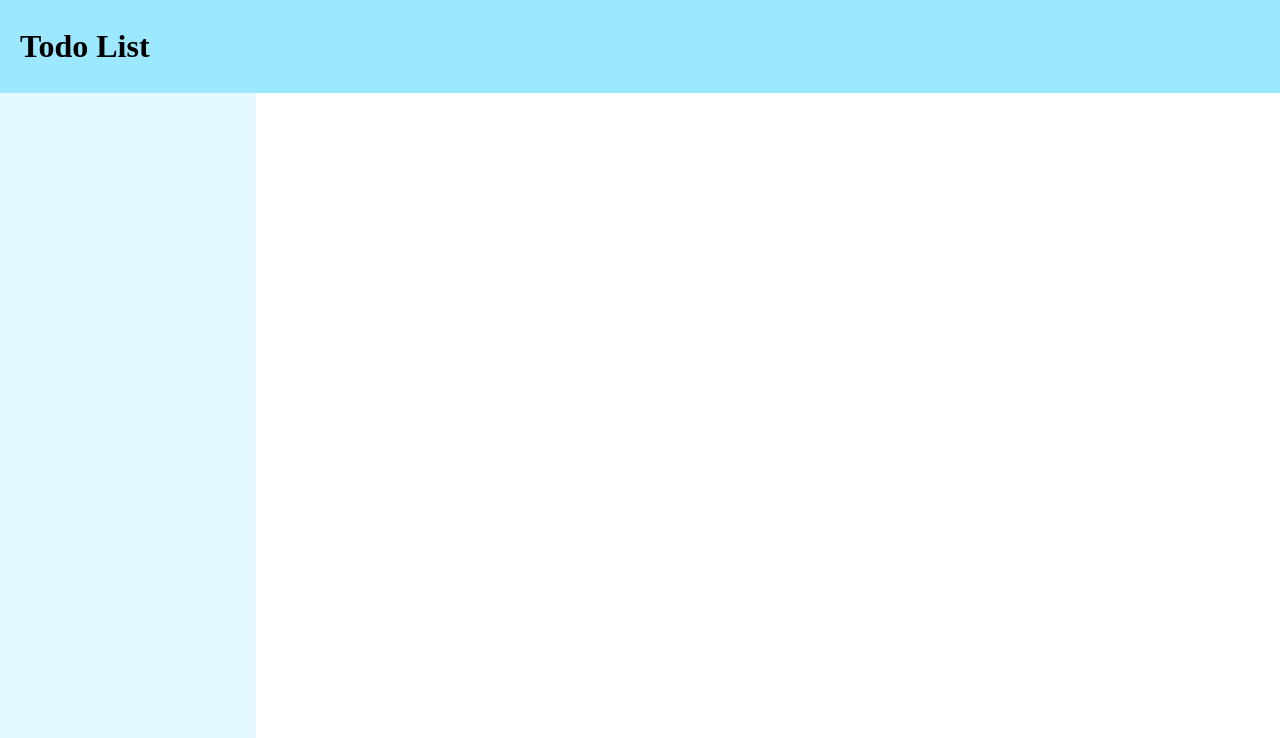
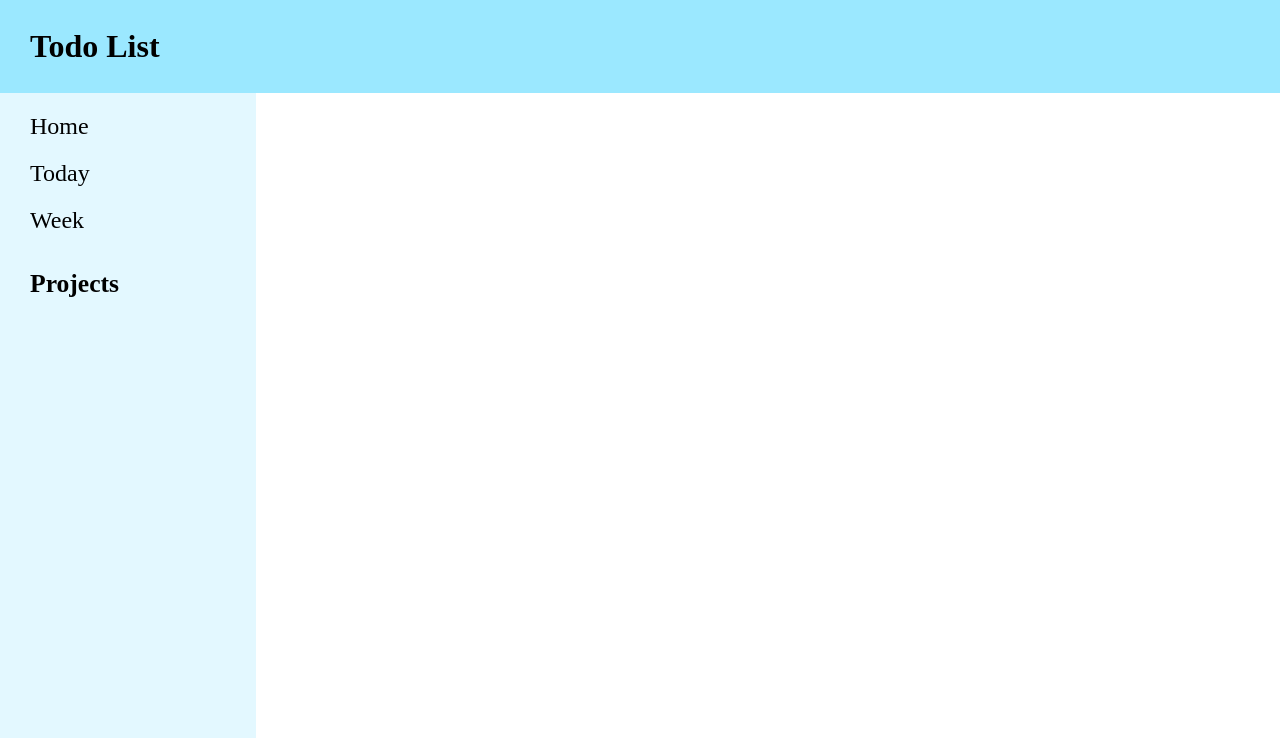
Before and after one commit to SirIsaacNeutron/todo-list, a website built with webpack: page src/template.html in a window 1280 px wide. Shown: the top 738 px of the page. Built offline with nearby package versions, Linux system fonts and the light colour scheme.

Commit message:
Add basic nav sidebar

```diff
--- a/src/styles.css
+++ b/src/styles.css
@@ -1,6 +1,7 @@
 :root {
     --nav-bg: #9be8ff;
     --sidebar-bg: rgb(227, 248, 255);
+    --header-padding: 30px;
 }
 
 * {
@@ -22,7 +23,7 @@ header {
 
     background-color: var(--nav-bg);
 
-    padding: 20px;
+    padding: 10px var(--header-padding);
 
     grid-row: 1;
     grid-column: 1 / -1;
@@ -31,10 +32,25 @@ header {
 nav {
     background-color: var(--sidebar-bg);
 
-    padding: 10px;
-
     grid-row: 2;
     grid-column: 1;
+}
+
+.main-links {
+    display: flex;
+    flex-direction: column;
+    gap: 20px;
+
+    padding: 0 var(--header-padding);
+    margin: 20px 0 5px;
+
+    font-size: 1.5rem;
+}
+
+.projects-header {
+    font-size: 1.6rem;
+
+    padding: var(--header-padding);
 }
 
 main {
--- a/src/template.html
+++ b/src/template.html
@@ -13,7 +13,17 @@
             <h1>Todo List</h1>
         </header>
 
-        <nav></nav>
+        <nav>
+            <div class="main-links">
+                <p>Home</p>
+                <p>Today</p>
+                <p>Week</p>
+            </div>
+            <h2 class="projects-header">Projects</h2>
+            <div class="project-links">
+
+            </div>
+        </nav>
 
         <main></main>
 
```
Also changed, not shown: dist/index.html, dist/main.bundle.js.
